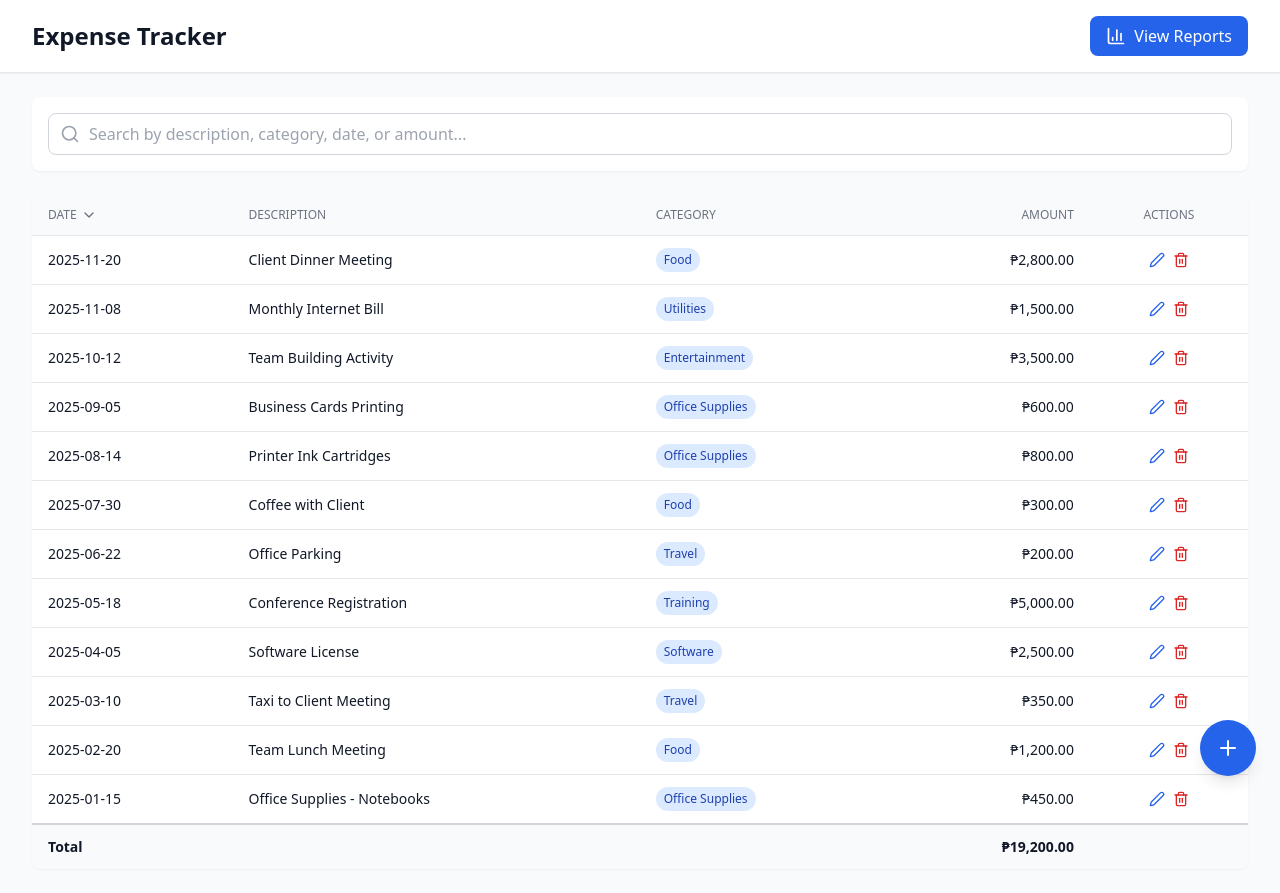
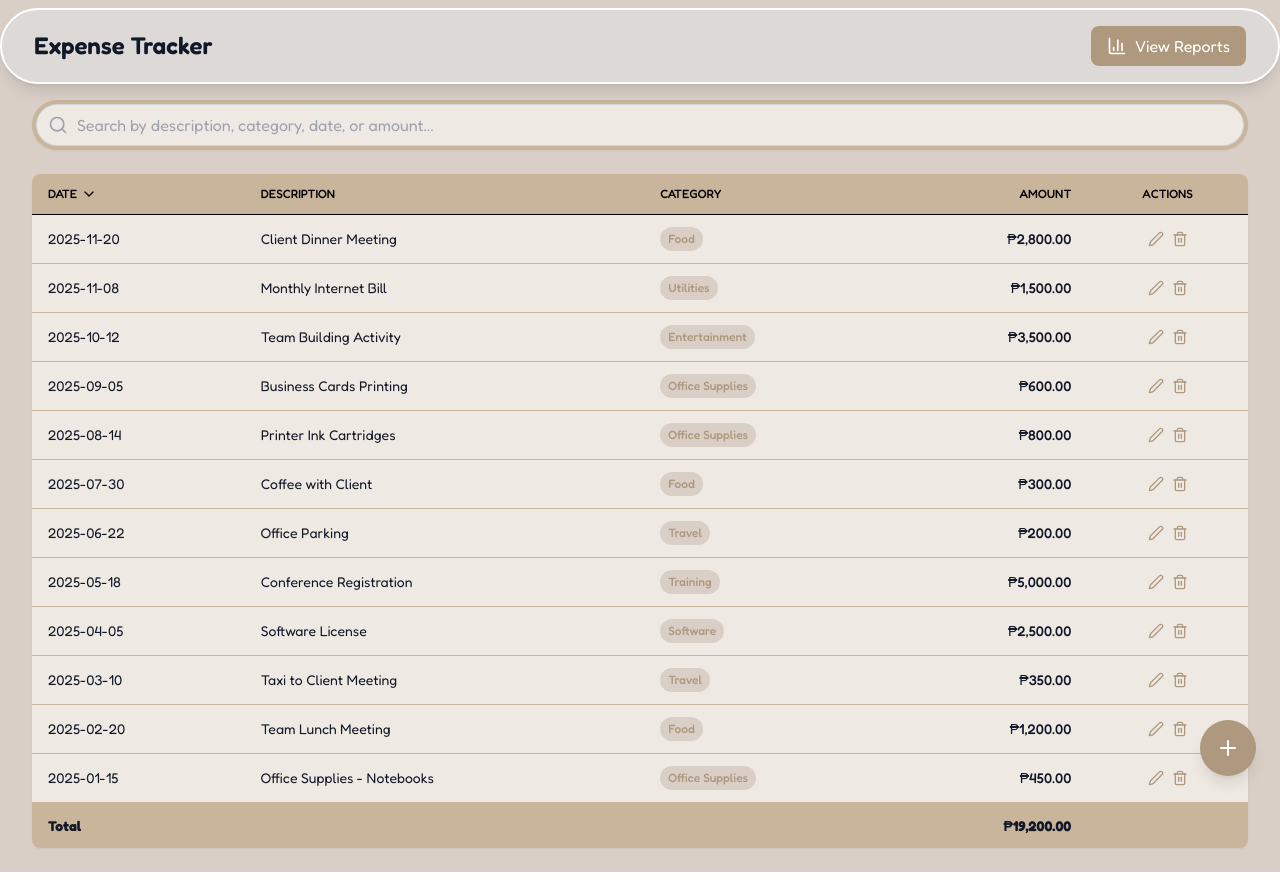
Before and after one commit to jarltordrcilla32/expense-tracker, a React (Create React App) app: page / in a window 1280 px wide. After the commit the page ends 872 px from the top, so only its background shows below. Built offline with nearby package versions, Linux system fonts and the light colour scheme.

Commit message:
Commit 7: Additional Designs and README file instructions

```diff
--- a/src/App.js
+++ b/src/App.js
@@ -205,17 +205,17 @@ export default function ExpenseTracker() {
   // ========================================================================
 
   return (
-    <div className="min-h-screen bg-gray-50">
+    <div className="min-h-screen bg-[#d9cfc7]">
       {/* ===================================================================
                                       HEADER
           ===================================================================*/}
-      <header className="bg-white shadow-sm border-b border-gray-200">
-        <div className="max-w-7xl mx-auto px-4 py-4 sm:px-6 lg:px-8">
+      <header className="sticky top-2 z-10">
+        <div className="bg-slate-200/40 shadow-lg border-2 border-white backdrop-blur-sm max-w-7xl mx-auto px-4 py-4 sm:px-6 lg:px-8 rounded-full">
           <div className="flex items-center justify-between">
-            <h1 className="text-2xl font-bold text-gray-900">Expense Tracker</h1>
+            <h1 className="text-2xl font-semibold text-gray-900">Expense Tracker</h1>
             <button
               onClick={() => setShowReports(!showReports)}
-              className="flex items-center gap-2 px-4 py-2 bg-blue-600 text-white rounded-lg hover:bg-blue-700 transition-colors"
+              className="flex items-center gap-2 px-4 py-2 bg-[#ae987e] text-white rounded-lg hover:bg-[#907a62] transition-colors"
             >
               <BarChart3 size={20} />
               {showReports ? 'View Expenses' : 'View Reports'}
@@ -231,7 +231,7 @@ export default function ExpenseTracker() {
           // EXPENSES
           <>
             {/* Search Bar */}
-            <div className="bg-white rounded-lg shadow-sm p-4 mb-6">
+            <div className="bg-[#c9b59c] rounded-full shadow-sm p-1 mb-6">
               <div className="relative">
                 <Search className="absolute left-3 top-1/2 transform -translate-y-1/2 text-gray-400" size={20} />
                 <input
@@ -239,7 +239,7 @@ export default function ExpenseTracker() {
                   value={searchTerm}
                   onChange={(e) => setSearchTerm(e.target.value)}
                   placeholder="Search by description, category, date, or amount..."
-                  className="w-full pl-10 pr-4 py-2 border border-gray-300 rounded-lg focus:ring-2 focus:ring-blue-500 focus:border-transparent"
+                  className="bg-[#EFE9E3] w-full pl-10 pr-4 py-2 border border-gray-300 rounded-full focus:ring-2 focus:outline-none focus:ring-[#D9CFC7] focus:border-transparent"
                 />
               </div>
               {searchTerm && (
@@ -250,14 +250,14 @@ export default function ExpenseTracker() {
             </div>
 
             {/* Expenses Table */}
-            <div className="bg-white rounded-lg shadow-sm overflow-hidden">
+            <div className="bg-[#EFE9E3] rounded-lg shadow-sm overflow-hidden">
               <div className="overflow-x-auto">
                 <table className="w-full">
-                  <thead className="bg-gray-50 border-b border-gray-200">
+                  <thead className="bg-[#C9B59C] border-b border-black">
                     <tr>
                       <th
                         onClick={() => handleSort('date')}
-                        className="px-4 py-3 text-left text-xs font-medium text-gray-500 uppercase cursor-pointer hover:bg-gray-100 transition-colors select-none"
+                        className="px-4 py-3 text-left text-xs font-medium text-black uppercase cursor-pointer hover:bg-[#F9F8F6] transition-colors select-none"
                       >
                         <div className="flex items-center gap-1">
                           Date
@@ -268,7 +268,7 @@ export default function ExpenseTracker() {
                       </th>
                       <th
                         onClick={() => handleSort('description')}
-                        className="px-4 py-3 text-left text-xs font-medium text-gray-500 uppercase cursor-pointer hover:bg-gray-100 transition-colors select-none"
+                        className="px-4 py-3 text-left text-xs font-medium text-black uppercase cursor-pointer hover:bg-[#F9F8F6] transition-colors select-none"
                       >
                         <div className="flex items-center gap-1">
                           Description
@@ -279,7 +279,7 @@ export default function ExpenseTracker() {
                       </th>
                       <th
                         onClick={() => handleSort('category')}
-                        className="px-4 py-3 text-left text-xs font-medium text-gray-500 uppercase cursor-pointer hover:bg-gray-100 transition-colors select-none"
+                        className="px-4 py-3 text-left text-xs font-medium text-black uppercase cursor-pointer hover:bg-[#F9F8F6] transition-colors select-none"
                       >
                         <div className="flex items-center gap-1">
                           Category
@@ -290,7 +290,7 @@ export default function ExpenseTracker() {
                       </th>
                       <th
                         onClick={() => handleSort('amount')}
-                        className="px-4 py-3 text-right text-xs font-medium text-gray-500 uppercase cursor-pointer hover:bg-gray-100 transition-colors select-none"
+                        className="px-4 py-3 text-right text-xs font-medium text-black uppercase cursor-pointer hover:bg-[#F9F8F6] transition-colors select-none"
                       >
                         <div className="flex items-center justify-end gap-1">
                           Amount
@@ -299,12 +299,12 @@ export default function ExpenseTracker() {
                           )}
                         </div>
                       </th>
-                      <th className="px-4 py-3 text-center text-xs font-medium text-gray-500 uppercase">
+                      <th className="px-4 py-3 text-center text-xs font-medium text-black uppercase">
                         Actions
                       </th>
                     </tr>
                   </thead>
-                  <tbody className="divide-y divide-gray-200">
+                  <tbody className="divide-y divide-[#C9B59C]">
                     {sortedExpenses.length === 0 ? (
                       <tr>
                         <td colSpan="5" className="px-4 py-12 text-center text-gray-500">
@@ -324,7 +324,7 @@ export default function ExpenseTracker() {
                           <td className="px-4 py-3 text-sm text-gray-900">{expense.date}</td>
                           <td className="px-4 py-3 text-sm text-gray-900">{expense.description}</td>
                           <td className="px-4 py-3 text-sm">
-                            <span className="inline-flex px-2 py-1 text-xs font-medium bg-blue-100 text-blue-800 rounded-full">
+                            <span className="inline-flex px-2 py-1 text-xs font-medium bg-[#D9CFC7] text-[#ae987e] rounded-full">
                               {expense.category}
                             </span>
                           </td>
@@ -335,14 +335,14 @@ export default function ExpenseTracker() {
                             <div className="flex items-center justify-center gap-2">
                               <button
                                 onClick={() => handleEdit(expense)}
-                                className="text-blue-600 hover:text-blue-800"
+                                className="text-[#ae987e] hover:text-[#c9b59c]"
                                 aria-label="Edit expense"
                               >
                                 <Edit2 size={16} />
                               </button>
                               <button
                                 onClick={() => handleDelete(expense.id)}
-                                className="text-red-600 hover:text-red-800"
+                                className="text-[#ae987e] hover:text-[#c9b59c]"
                                 aria-label="Delete expense"
                               >
                                 <Trash2 size={16} />
@@ -353,7 +353,7 @@ export default function ExpenseTracker() {
                       ))
                     )}
                   </tbody>
-                  <tfoot className="bg-gray-50 border-t-2 border-gray-300">
+                  <tfoot className="bg-[#C9B59C] border-t-2 border-[#C9B59C]">
                     <tr>
                       <td colSpan="3" className="px-4 py-3 text-sm font-bold text-gray-900">Total</td>
                       <td className="px-4 py-3 text-sm text-right font-bold text-gray-900">
@@ -370,21 +370,21 @@ export default function ExpenseTracker() {
           // REPORTS VIEW
           <div className="space-y-6">
             {/* Yearly Total */}
-            <div className="bg-white rounded-lg shadow-sm p-6">
+            <div className="bg-[#C9B59C] rounded-lg shadow-sm p-6">
               <h2 className="text-lg font-semibold text-gray-900 mb-2">
                 Yearly Total ({new Date().getFullYear()})
               </h2>
-              <p className="text-3xl font-bold text-blue-600">
+              <p className="text-3xl font-bold text-white">
                 {formatCurrency(reportData.yearlyTotal)}
               </p>
             </div>
 
             {/* Quarterly Report */}
-            <div className="bg-white rounded-lg shadow-sm p-6">
+            <div className="bg-[#C9B59C] rounded-lg shadow-sm p-6">
               <h2 className="text-lg font-semibold text-gray-900 mb-4">Quarterly Report</h2>
               <div className="grid grid-cols-1 sm:grid-cols-2 md:grid-cols-4 gap-4">
                 {[1, 2, 3, 4].map(q => (
-                  <div key={q} className="bg-gray-50 rounded-lg p-4">
+                  <div key={q} className="bg-[#EFE9E3] rounded-lg p-4">
                     <div className="text-sm text-gray-600 mb-1">Q{q}</div>
                     <div className="text-xl font-bold text-gray-900">
                       {formatCurrency(reportData.quarterlyData[q] || 0)}
@@ -395,11 +395,11 @@ export default function ExpenseTracker() {
             </div>
 
             {/* Monthly Report */}
-            <div className="bg-white rounded-lg shadow-sm p-6">
+            <div className="bg-[#C9B59C] rounded-lg shadow-sm p-6">
               <h2 className="text-lg font-semibold text-gray-900 mb-4">Monthly Report</h2>
               <div className="grid grid-cols-2 sm:grid-cols-3 md:grid-cols-4 lg:grid-cols-6 gap-3">
                 {['Jan', 'Feb', 'Mar', 'Apr', 'May', 'Jun', 'Jul', 'Aug', 'Sep', 'Oct', 'Nov', 'Dec'].map((month, idx) => (
-                  <div key={month} className="bg-gray-50 rounded-lg p-3">
+                  <div key={month} className="bg-[#EFE9E3] rounded-lg p-3">
                     <div className="text-xs text-gray-600 mb-1">{month}</div>
                     <div className="text-sm font-bold text-gray-900">
                       {formatCurrency(reportData.monthlyData[idx + 1] || 0)}
@@ -409,60 +409,18 @@ export default function ExpenseTracker() {
               </div>
             </div>
 
-            {/* Weekly Report Chart */}
-            <div className="bg-white rounded-lg shadow-sm p-6">
-              <h2 className="text-lg font-semibold text-gray-900 mb-4">Weekly Report (Chart)</h2>
-              {Object.keys(reportData.weeklyData).length === 0 ? (
-                <div className="px-4 py-12 text-center text-gray-500">
-                  <p>No expense data for {new Date().getFullYear()} yet</p>
-                </div>
-              ) : (
-                <div className="space-y-2 max-h-96 overflow-y-auto">
-                  {Object.entries(reportData.weeklyData)
-                    .sort(([a], [b]) => Number(a) - Number(b))
-                    .map(([week, amount]) => {
-                      const maxAmount = Math.max(...Object.values(reportData.weeklyData), 1);
-                      const percentage = (amount / maxAmount) * 100;
-
-                      return (
-                        <div key={week} className="flex items-center gap-3">
-                          <div className="text-sm font-medium text-gray-600 w-16">Week {week}</div>
-                          <div className="flex-1 bg-gray-100 rounded-full h-8 overflow-hidden">
-                            <div
-                              className="bg-blue-600 h-full flex items-center justify-end pr-2 transition-all"
-                              style={{ width: `${percentage}%` }}
-                            >
-                              {percentage > 20 && (
-                                <span className="text-xs font-medium text-white">
-                                  {formatCurrency(amount)}
-                                </span>
-                              )}
-                            </div>
-                          </div>
-                          {percentage <= 20 && (
-                            <div className="text-xs font-medium text-gray-600 w-24 text-right">
-                              {formatCurrency(amount)}
-                            </div>
-                          )}
-                        </div>
-                      );
-                    })}
-                </div>
-              )}
-            </div>
-
             {/* Weekly Report Table */}
-            <div className="bg-white rounded-lg shadow-sm p-6">
+            <div className="bg-[#C9B59C] rounded-lg shadow-sm p-6">
               <h2 className="text-lg font-semibold text-gray-900 mb-4">Weekly Report (Table)</h2>
-              <div className="overflow-x-auto">
+              <div className="overflow-x-auto rounded-xl">
                 <table className="w-full">
-                  <thead className="bg-gray-50 border-b border-gray-200">
+                  <thead className="bg-[#dacbba] border-b border-gray-200">
                     <tr>
                       <th className="px-4 py-3 text-left text-xs font-medium text-gray-500 uppercase">Week</th>
                       <th className="px-4 py-3 text-right text-xs font-medium text-gray-500 uppercase">Total</th>
                     </tr>
                   </thead>
-                  <tbody className="divide-y divide-gray-200">
+                  <tbody className="divide-y divide-[#C9B59C] bg-[#EFE9E3]">
                     {Object.keys(reportData.weeklyData).length === 0 ? (
                       <tr>
                         <td colSpan="2" className="px-4 py-8 text-center text-gray-500">
@@ -493,7 +451,7 @@ export default function ExpenseTracker() {
       {!showReports && (
         <button
           onClick={() => setShowModal(true)}
-          className="fixed bottom-6 right-6 w-14 h-14 bg-blue-600 text-white rounded-full shadow-lg hover:bg-blue-700 transition-all hover:scale-110 flex items-center justify-center z-40"
+          className="fixed bottom-6 right-6 w-14 h-14 bg-[#ae987e] text-white rounded-full shadow-lg hover:bg-[#907a62] transition-all hover:scale-110 flex items-center justify-center z-40"
           aria-label="Add expense"
         >
           <Plus size={24} />
@@ -503,15 +461,15 @@ export default function ExpenseTracker() {
       {/* MODAL */}
       {showModal && (
         <div className="fixed inset-0 bg-black bg-opacity-50 flex items-center justify-center z-50 p-4">
-          <div className="bg-white rounded-lg shadow-xl w-full max-w-md">
+          <div className="bg-[#D9CFC7] rounded-3xl shadow-xl w-full max-w-md">
             {/* Modal Header */}
-            <div className="flex items-center justify-between p-4 border-b border-gray-200">
-              <h2 className="text-lg font-semibold text-gray-900">
+            <div className="flex items-center justify-between p-4 border-b bg-[#ae987e] rounded-t-3xl border-gray-200">
+              <h2 className="text-lg font-semibold text-white">
                 {editingId ? 'Edit Expense' : 'Add New Expense'}
               </h2>
               <button
                 onClick={cancelEdit}
-                className="text-gray-400 hover:text-gray-600 transition-colors"
+                className="text-[#907a62] hover:text-gray-600 transition-colors"
               >
                 <X size={24} />
               </button>
@@ -526,7 +484,7 @@ export default function ExpenseTracker() {
                   name="date"
                   value={formData.date}
                   onChange={handleInputChange}
-                  className="w-full px-3 py-2 border border-gray-300 rounded-lg focus:ring-2 focus:ring-blue-500 focus:border-transparent"
+                  className="w-full px-3 py-2 border border-gray-300 rounded-full bg-[#EFE9E3] focus:ring-[#D9CFC7] focus:outline-none focus:ring-2 focus:border-transparent"
                 />
               </div>
 
@@ -536,7 +494,7 @@ export default function ExpenseTracker() {
                   name="category"
                   value={formData.category}
                   onChange={handleInputChange}
-                  className="w-full px-3 py-2 border border-gray-300 rounded-lg focus:ring-2 focus:ring-blue-500 focus:border-transparent"
+                  className="w-full px-3 py-2 border border-gray-300 rounded-full bg-[#EFE9E3] focus:ring-[#D9CFC7] focus:outline-none focus:border-transparent"
                 >
                   {CATEGORIES.map(cat => (
                     <option key={cat} value={cat}>{cat}</option>
@@ -552,7 +510,7 @@ export default function ExpenseTracker() {
                   value={formData.description}
                   onChange={handleInputChange}
                   placeholder="e.g., Taxi to client meeting"
-                  className="w-full px-3 py-2 border border-gray-300 rounded-lg focus:ring-2 focus:ring-blue-500 focus:border-transparent"
+                  className="w-full px-3 py-2 border border-gray-300 rounded-full bg-[#EFE9E3] focus:ring-[#D9CFC7] focus:outline-none focus:border-transparent"
                 />
               </div>
 
@@ -566,23 +524,23 @@ export default function ExpenseTracker() {
                   placeholder="0.00"
                   step="0.01"
                   min="0"
-                  className="w-full px-3 py-2 border border-gray-300 rounded-lg focus:ring-2 focus:ring-blue-500 focus:border-transparent"
+                  className="w-full px-3 py-2 border border-gray-300 rounded-full bg-[#EFE9E3] focus:ring-[#D9CFC7] focus:outline-none focus:border-transparent"
                 />
               </div>
             </div>
 
             {/* Modal Footer */}
-            <div className="flex gap-2 p-4 border-t border-gray-200 bg-gray-50">
+            <div className="flex gap-2 p-4 border-t bg-[#ae987e] rounded-b-3xl border-gray-200">
               <button
                 onClick={handleSubmit}
-                className="flex-1 flex items-center justify-center gap-2 px-4 py-2 bg-blue-600 text-white rounded-lg hover:bg-blue-700 transition-colors"
+                className="flex-1 flex items-center justify-center gap-2 px-4 py-2 bg-[#907a62] text-white rounded-full hover:bg-[#79654f] transition-colors"
               >
                 <Plus size={20} />
                 {editingId ? 'Update Expense' : 'Add Expense'}
               </button>
               <button
                 onClick={cancelEdit}
-                className="px-4 py-2 bg-white border border-gray-300 text-gray-700 rounded-lg hover:bg-gray-50 transition-colors"
+                className="px-4 py-2 bg-[#907a62] text-white rounded-full hover:bg-[#79654f] transition-colors"
               >
                 Cancel
               </button>
--- a/src/index.css
+++ b/src/index.css
@@ -1,3 +1,5 @@
+@import url('https://fonts.googleapis.com/css2?family=Fredoka:wght@300..700&display=swap');
+
 @tailwind base;
 @tailwind components;
 @tailwind utilities;
--- a/tailwind.config.js
+++ b/tailwind.config.js
@@ -4,7 +4,11 @@ module.exports = {
     "./src/**/*.{js,jsx,ts,tsx}",
   ],
   theme: {
-    extend: {},
+    extend: {
+      fontFamily: {
+        sans: ['"Fredoka"', 'sans-serif']
+      }
+    },
   },
   plugins: [],
 }
```
Also changed, not shown: 1 other file (tests, documents, lock files or other folders).
